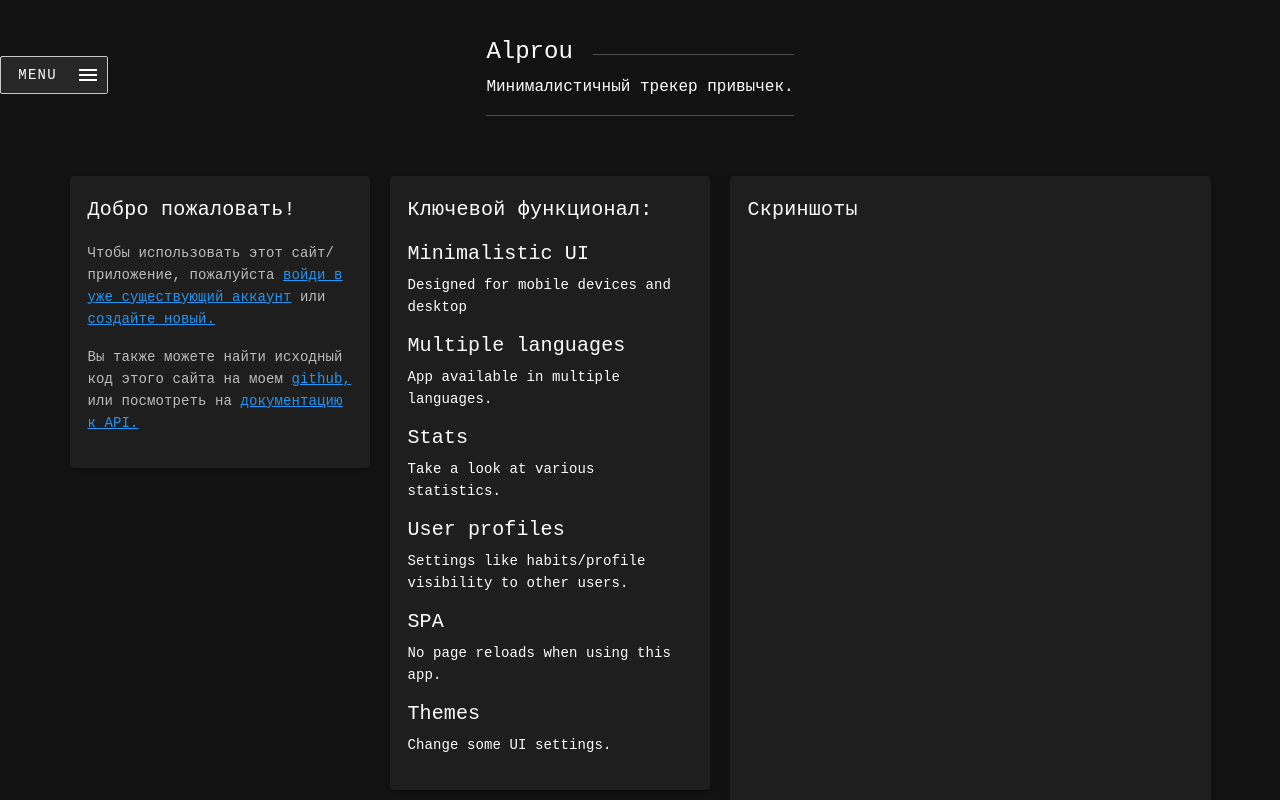
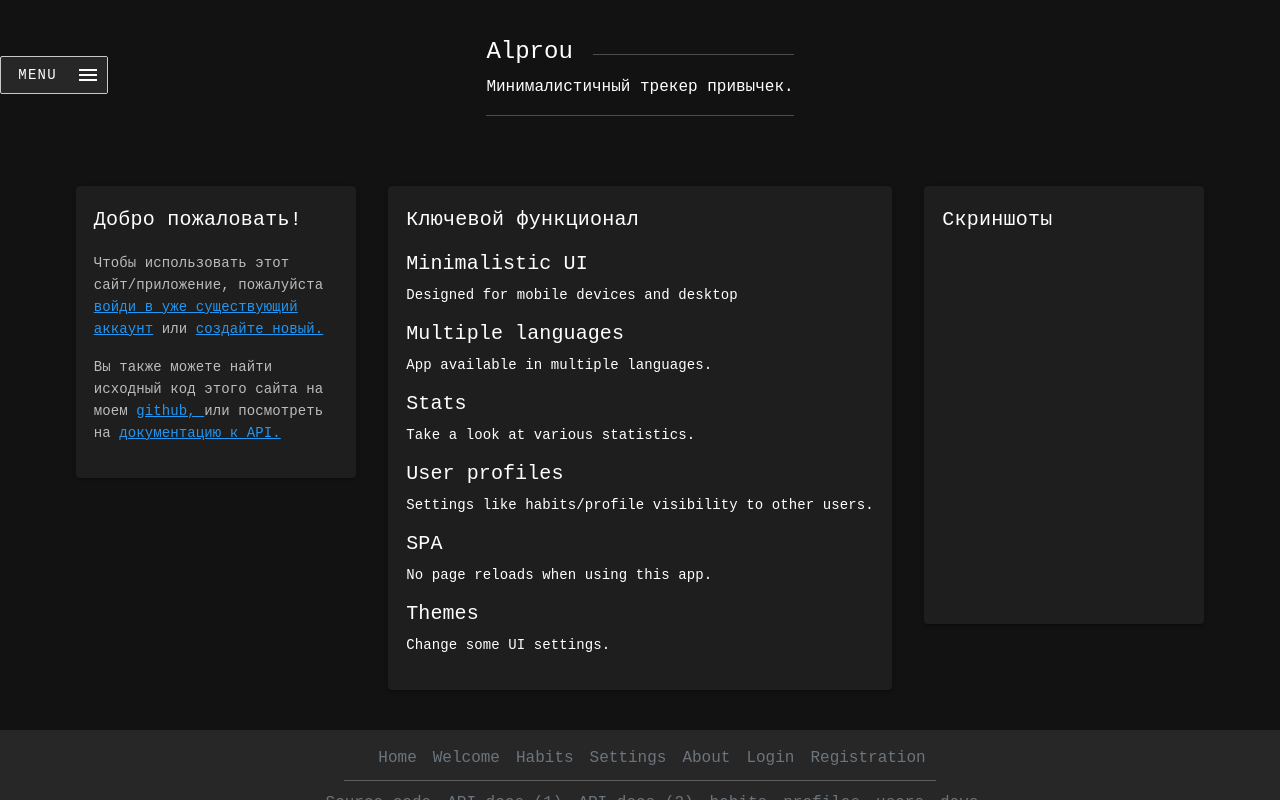
Before and after one commit to 0djentd/alprou, a Vue app: page /welcome in a window 1280 px wide. Shown: the top 800 px of the page. Built offline with nearby package versions, Linux system fonts and the light colour scheme.

Commit message:
modified:   src/locales.js modified:   src/views/WelcomeView.vue

```diff
--- a/src/locales.js
+++ b/src/locales.js
@@ -24,7 +24,7 @@ export default {
             },
           },
           features: {
-            title: "Some of the features:",
+            title: "Features",
           },
           screenshots: {
             title: "Screenshots",
@@ -93,7 +93,7 @@ export default {
             },
           },
           features: {
-            title: "Ключевой функционал:",
+            title: "Ключевой функционал",
           },
           screenshots: {
             title: "Скриншоты",
--- a/src/views/WelcomeView.vue
+++ b/src/views/WelcomeView.vue
@@ -43,7 +43,8 @@ export default {
 <template>
   <v-container>
     <div class="welcome d-flex flex-wrap flex-lg-nowrap">
-      <v-card class="welcome-info">
+      <div class="welcome-info">
+        <v-card>
           <v-card-title>{{ $t("pages.about.text.info.title") }}</v-card-title>
           <v-card-text>
             <p>
@@ -69,7 +70,9 @@ export default {
             </p>
           </v-card-text>
         </v-card>
-      <v-card class="welcome-features">
+      </div>
+      <div class="welcome-features">
+        <v-card>
           <v-card-title>
             {{ $t("pages.about.text.features.title") }}
           </v-card-title>
@@ -81,7 +84,9 @@ export default {
             </v-sheet>
           </v-card-text>
         </v-card>
-      <v-card class="welcome-screenshot">
+      </div>
+      <div class="welcome-screenshot">
+        <v-card>
           <v-card-title>{{
             $t("pages.about.text.screenshots.title")
           }}</v-card-title>
@@ -90,15 +95,23 @@ export default {
           </div>
         </v-card>
       </div>
+    </div>
   </v-container>
 </template>
 
 <style lang="scss" scoped>
 .welcome {
-  align-items: flex-start;
+  align-items: stretch;
   justify-content: space-between;
+
+  .welcome-screenshot,
+  .welcome-features,
+  .welcome-info {
+    padding: 10px;
+    margin: 0 auto;
     .v-card {
-    margin: 10px;
+      margin: 10px auto;
+    }
   }
   .welcome-info {
     max-width: 300px;
@@ -107,16 +120,13 @@ export default {
     max-width: 700px;
   }
   .welcome-screenshot {
+    max-width: 300px;
+  }
+}
 .screenshot-container {
   padding: 10px;
   .screenshot {
-        border-radius: 20px;
+    border-radius: 10px;
   }
 }
-  }
-}
-.v-card {
-  margin: 0 auto;
-  margin-bottom: 50px;
-}
 </style>
```
Lines whose indentation alone changed are shown as unchanged.
